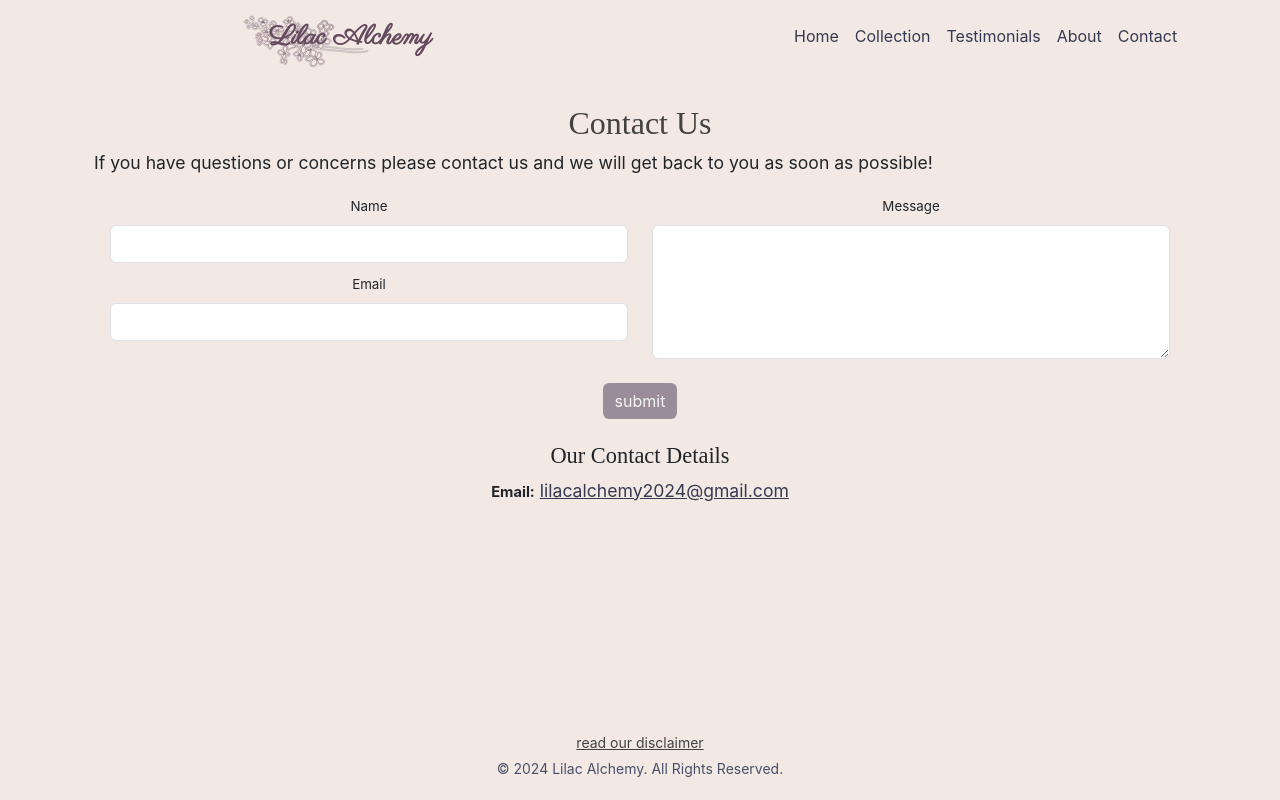
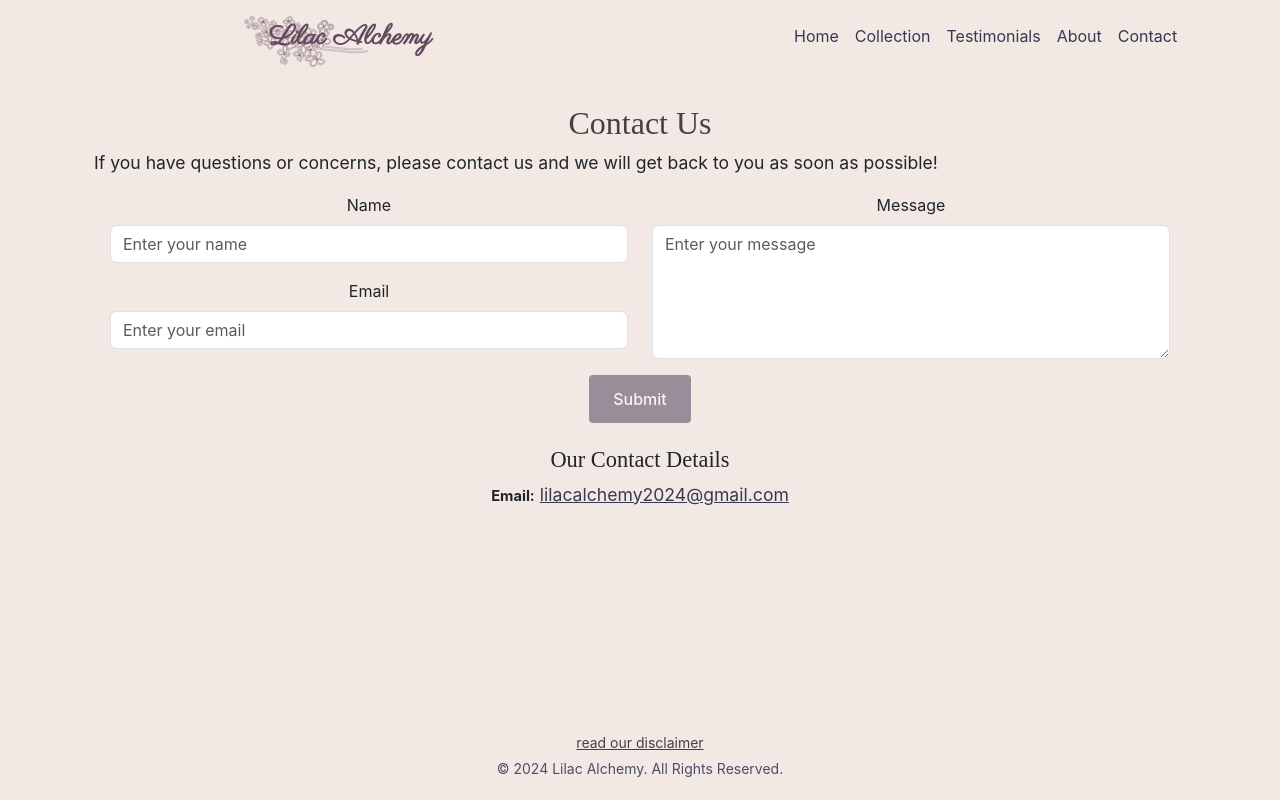
Before and after one commit to GNikroo/lilac-alchemy, a React (Create React App) app in the folder lilac-alchemy/: page /contact in a window 1280 px wide. Built offline with nearby package versions, Linux system fonts and the light colour scheme; a web font is replaced by a local one.

Commit message:
Updated contact form styles to match testimonials forms

```diff
--- a/lilac-alchemy/src/components/Contact.js
+++ b/lilac-alchemy/src/components/Contact.js
@@ -1,12 +1,35 @@
+// Contact.js
+
 import React, { useState } from "react";
-import { Card, Col, Container, Form, Row } from "react-bootstrap";
+import {
+  Container,
+  Row,
+  Col,
+  Card,
+  Form,
+  Button,
+  Modal,
+} from "react-bootstrap";
 import styles from "../styles/Contact.module.css";
 
-const Contact = () => {
-  const [name, setName] = useState("");
-  const [email, setEmail] = useState("");
-  const [message, setMessage] = useState("");
+function Contact() {
+  // Form state
+  const [formData, setFormData] = useState({
+    name: "",
+    email: "",
+    message: "",
+  });
 
+  const [validated, setValidated] = useState(false);
+  const [showModal, setShowModal] = useState(false);
+
+  // Handle form input changes
+  const handleChange = (e) => {
+    const { name, value } = e.target;
+    setFormData({ ...formData, [name]: value });
+  };
+
+  // Encode function for form data
   function encode(data) {
     return Object.keys(data)
       .map(
@@ -15,16 +38,52 @@ const Contact = () => {
       .join("&");
   }
 
-  function handleSubmit(event) {
+  // Handle form submission
+  const handleSubmit = (event) => {
     event.preventDefault();
+    event.stopPropagation();
+
+    const form = event.currentTarget;
+    if (form.checkValidity() === false) {
+      setValidated(true);
+      return;
+    }
+
+    // Prepare form data
+    const data = {
+      "form-name": "contact",
+      ...formData,
+    };
+
+    // Submit the form data via fetch
     fetch("/", {
       method: "POST",
       headers: { "Content-Type": "application/x-www-form-urlencoded" },
-      body: encode({ "form-name": "contact", name, email, message }),
+      body: encode(data),
     })
-      .then(() => alert("Your message was sent 🎉"))
-      .catch((error) => alert(error));
-  }
+      .then(() => {
+        // Clear the form
+        setFormData({
+          name: "",
+          email: "",
+          message: "",
+        });
+        setValidated(false);
+
+        // Show the modal
+        setShowModal(true);
+      })
+      .catch((error) => {
+        // Handle the error
+        alert("An error occurred. Please try again later.");
+        console.error(error);
+      });
+  };
+
+  // Handle closing the modal
+  const handleCloseModal = () => {
+    setShowModal(false);
+  };
 
   return (
     <Container className="my-5 px-4 text-center">
@@ -35,66 +94,79 @@ const Contact = () => {
             <Col>
               <Card className={`${styles.FormContainer} border-0`}>
                 <Form
+                  name="contact"
+                  method="POST"
                   data-netlify="true"
-                  name="contact"
+                  netlify-honeypot="bot-field"
+                  noValidate
+                  validated={validated}
                   onSubmit={handleSubmit}
                 >
+                  {/* Netlify Forms Hidden Inputs */}
                   <input type="hidden" name="form-name" value="contact" />
+                  <input type="hidden" name="bot-field" />
+
                   <Card.Text>
-                    If you have questions or concerns please contact us and we
+                    If you have questions or concerns, please contact us and we
                     will get back to you as soon as possible!
                   </Card.Text>
                   <Row className="px-3">
-                    <Col md={6} sm={6}>
-                      <Form.Group className="relative mb-2">
-                        <Form.Label htmlFor="name" className={styles.Label}>
-                          Name
-                        </Form.Label>
+                    <Col md={6} sm={12}>
+                      <Form.Group controlId="formName" className="mb-3">
+                        <Form.Label>Name</Form.Label>
                         <Form.Control
                           type="text"
-                          id="name"
                           name="name"
-                          autoComplete="given-name"
-                          onChange={(e) => setName(e.target.value)}
+                          placeholder="Enter your name"
+                          value={formData.name}
+                          onChange={handleChange}
+                          autoComplete="name"
+                          required
                         />
+                        <Form.Control.Feedback type="invalid">
+                          Please provide your name.
+                        </Form.Control.Feedback>
                       </Form.Group>
-                      <Form.Group className="relative mb-2">
-                        <Form.Label htmlFor="email" className={styles.Label}>
-                          Email
-                        </Form.Label>
+                      <Form.Group controlId="formEmail" className="mb-3">
+                        <Form.Label>Email</Form.Label>
                         <Form.Control
                           type="email"
-                          id="email"
                           name="email"
+                          placeholder="Enter your email"
+                          value={formData.email}
+                          onChange={handleChange}
                           autoComplete="email"
-                          onChange={(e) => setEmail(e.target.value)}
                           required
                         />
+                        <Form.Control.Feedback type="invalid">
+                          Please provide a valid email address.
+                        </Form.Control.Feedback>
                       </Form.Group>
                     </Col>
-                    <Col md={6} sm={6}>
-                      <Form.Group className="relative mb-2">
-                        <Form.Label htmlFor="message" className={styles.Label}>
-                          Message
-                        </Form.Label>
+                    <Col md={6} sm={12}>
+                      <Form.Group controlId="formMessage" className="mb-3">
+                        <Form.Label>Message</Form.Label>
                         <Form.Control
-                          onChange={(e) => setMessage(e.target.value)}
                           as="textarea"
-                          aria-label="With textarea"
-                          id="message"
                           name="message"
                           rows={5}
+                          placeholder="Enter your message"
+                          value={formData.message}
+                          onChange={handleChange}
                           required
                         />
+                        <Form.Control.Feedback type="invalid">
+                          Please enter a message.
+                        </Form.Control.Feedback>
                       </Form.Group>
                     </Col>
                   </Row>
-                  <div>
+                  <div className="d-flex justify-content-center">
                     <button
                       type="submit"
-                      className={`${styles.Button} mt-3 btn border-0`}
+                      className={`${styles.SubmitButton} border-0`}
                     >
-                      submit
+                      Submit
                     </button>
                   </div>
                 </Form>
@@ -109,13 +181,29 @@ const Contact = () => {
                 <a href="mailto:lilacalchemy2024@gmail.com">
                   lilacalchemy2024@gmail.com
                 </a>
-              </p>{" "}
+              </p>
             </Col>
           </Row>
         </Card>
       </Row>
+
+      {/* Submission Confirmation Modal */}
+      <Modal show={showModal} onHide={handleCloseModal} centered>
+        <Modal.Header closeButton>
+          <Modal.Title>Thank You!</Modal.Title>
+        </Modal.Header>
+        <Modal.Body>
+          <p>Your message has been sent successfully.</p>
+          <p>We will get back to you as soon as possible!</p>
+        </Modal.Body>
+        <Modal.Footer>
+          <Button variant="primary" onClick={handleCloseModal}>
+            Close
+          </Button>
+        </Modal.Footer>
+      </Modal>
     </Container>
   );
-};
+}
 
 export default Contact;
--- a/lilac-alchemy/src/components/Testimonials.js
+++ b/lilac-alchemy/src/components/Testimonials.js
@@ -14,7 +14,6 @@ import { testimonials } from "../data";
 import styles from "../styles/Testimonials.module.css";
 
 function Testimonials() {
-  // Form state
   const [formData, setFormData] = useState({
     orderNumber: "",
     email: "",
@@ -26,16 +25,14 @@ function Testimonials() {
   const [validated, setValidated] = useState(false);
   const [showModal, setShowModal] = useState(false);
   const [hoverRating, setHoverRating] = useState(0);
-  const MIN_REVIEW_LENGTH = 50; // Minimum characters required
-  const MAX_REVIEW_LENGTH = 250; // Maximum characters allowed
+  const MIN_REVIEW_LENGTH = 50;
+  const MAX_REVIEW_LENGTH = 250;
 
-  // Handle form input changes
   const handleChange = (e) => {
     const { name, value } = e.target;
     setFormData({ ...formData, [name]: value });
   };
 
-  // Handle form submission
   const handleSubmit = (event) => {
     event.preventDefault();
     event.stopPropagation();
@@ -46,12 +43,9 @@ function Testimonials() {
       return;
     }
 
-    // Form submission is handled by Netlify Forms
-    // The data will be sent via email to the client
-
-    // Clear the form
     setFormData({
       orderNumber: "",
+      email: "",
       name: "",
       rating: 0,
       review: "",
@@ -59,16 +53,13 @@ function Testimonials() {
     setValidated(false);
     setHoverRating(0);
 
-    // Show the modal
     setShowModal(true);
   };
 
-  // Handle closing the modal
   const handleCloseModal = () => {
     setShowModal(false);
   };
 
-  // Render stars based on rating
   const renderStars = (rating) => {
     let stars = [];
     for (let i = 1; i <= 5; i++) {
@@ -251,7 +242,10 @@ function Testimonials() {
             </Form.Group>
 
             <div className="text-center">
-              <button type="submit" className={`${styles.SubmitButton} `}>
+              <button
+                type="submit"
+                className={`${styles.SubmitButton} border-0`}
+              >
                 Submit
               </button>
             </div>
--- a/lilac-alchemy/src/styles/Contact.module.css
+++ b/lilac-alchemy/src/styles/Contact.module.css
@@ -7,7 +7,7 @@
     font-size: smaller;
 }
 
-.Button {
+.SubmitButton {
     background-color: #9a8c98 !important;
     color: whitesmoke !important;
     font-size: 1rem;
@@ -19,6 +19,6 @@
     transition: background-color 0.3s ease;
 }
 
-.Button:hover {
+.SubmitButton:hover {
     background-color: #4b5563 !important;
 }
```
